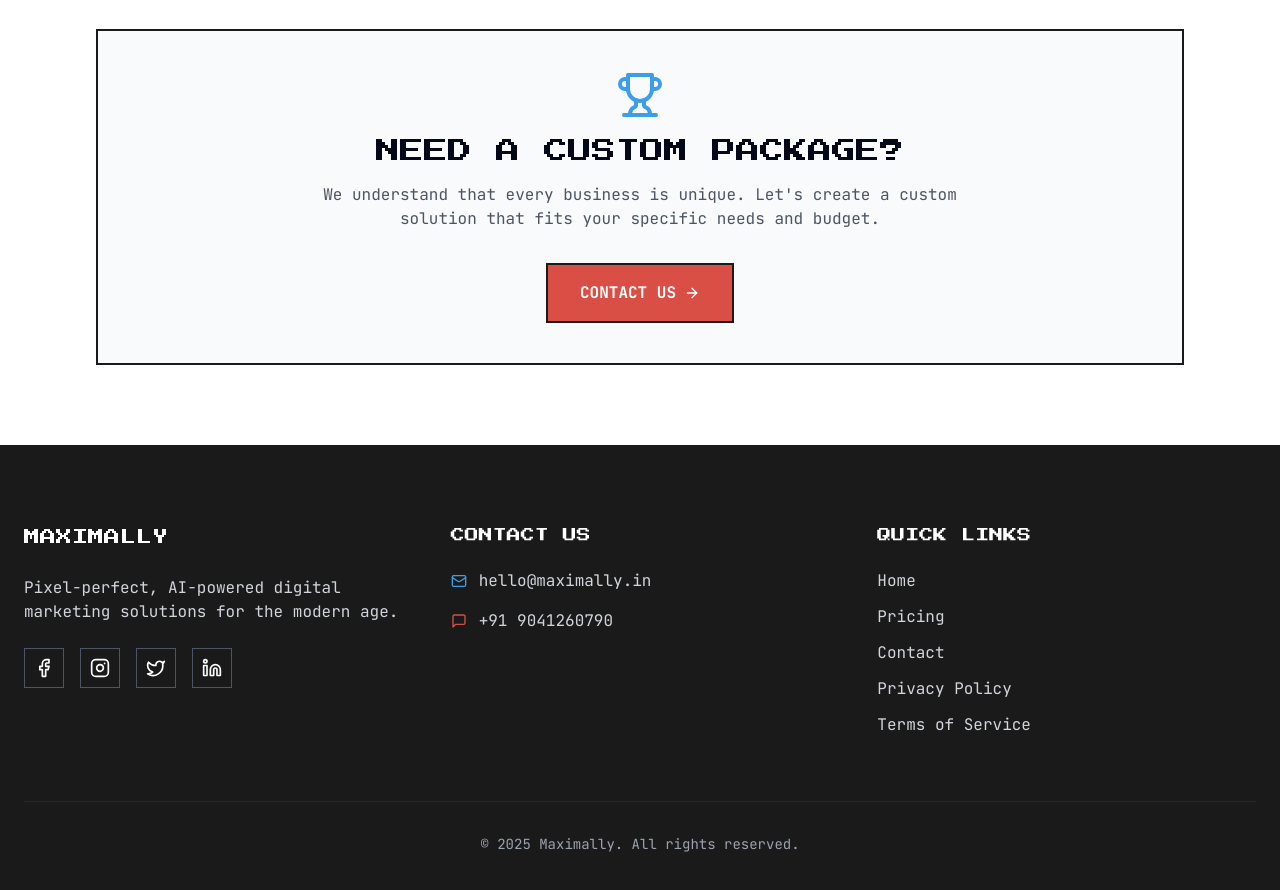
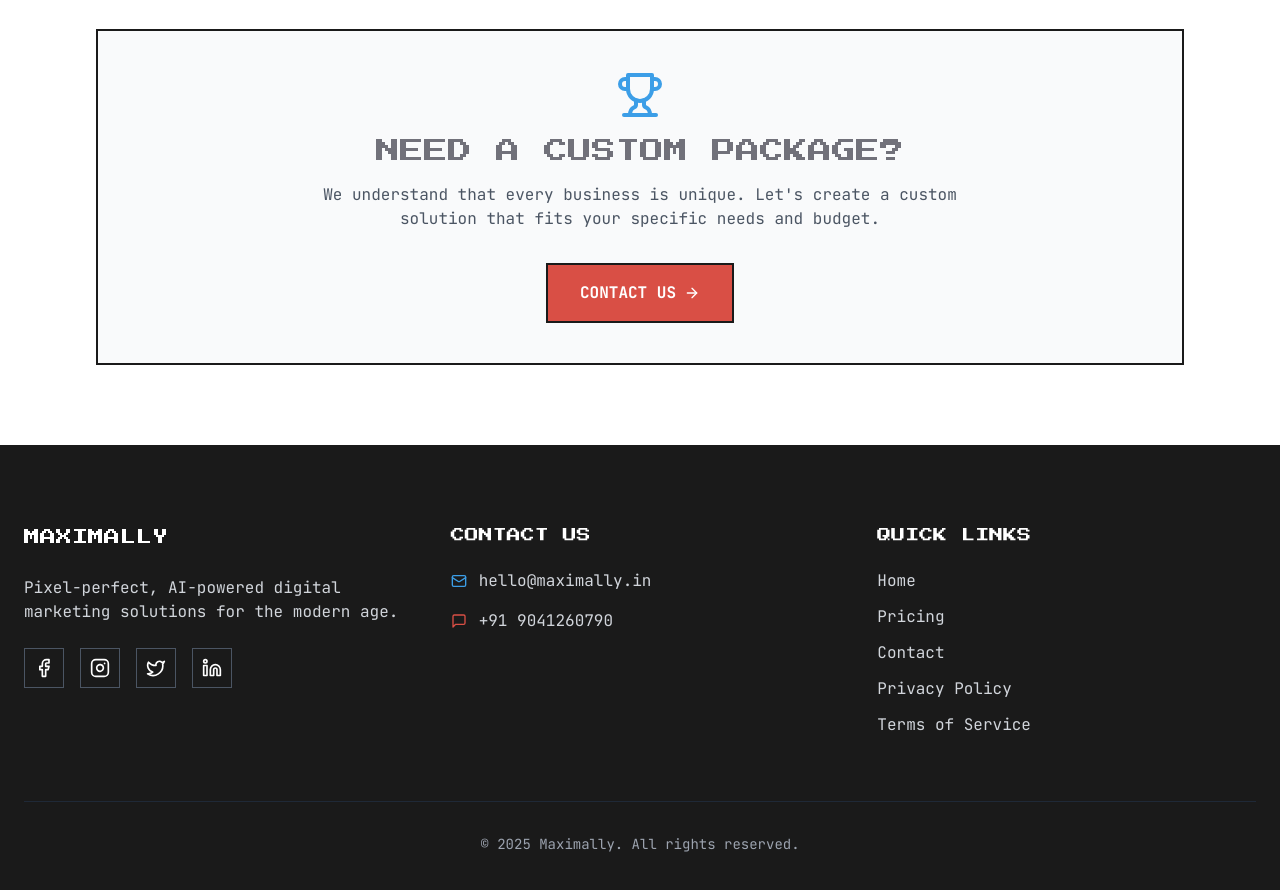
Before and after one commit to maximally0/maximally-services, a React (Vite) app: page /pricing in a window 1280 px wide. Shown: the part 1820-2710 px from the top of the page. Built offline with nearby package versions, Linux system fonts and the light colour scheme.

Commit message:
Visual edit in Lovable
Edited UI in Lovable

```diff
--- a/src/pages/Pricing.tsx
+++ b/src/pages/Pricing.tsx
@@ -310,7 +310,7 @@ const Pricing = () => {
           <motion.div className="mt-20 text-center" variants={itemVariants}>
             <div className="pixel-card p-10 bg-gray-50">
               <Trophy size={48} className="text-maximally-blue mx-auto mb-4" />
-              <h2 className="font-press-start text-2xl mb-4">NEED A CUSTOM PACKAGE?</h2>
+              <h2 className="font-press-start text-2xl mb-4 text-zinc-500">NEED A CUSTOM PACKAGE?</h2>
               <p className="font-jetbrains text-gray-600 mb-8 max-w-2xl mx-auto">
                 We understand that every business is unique. Let's create a custom solution that fits your specific needs and budget.
               </p>
```
